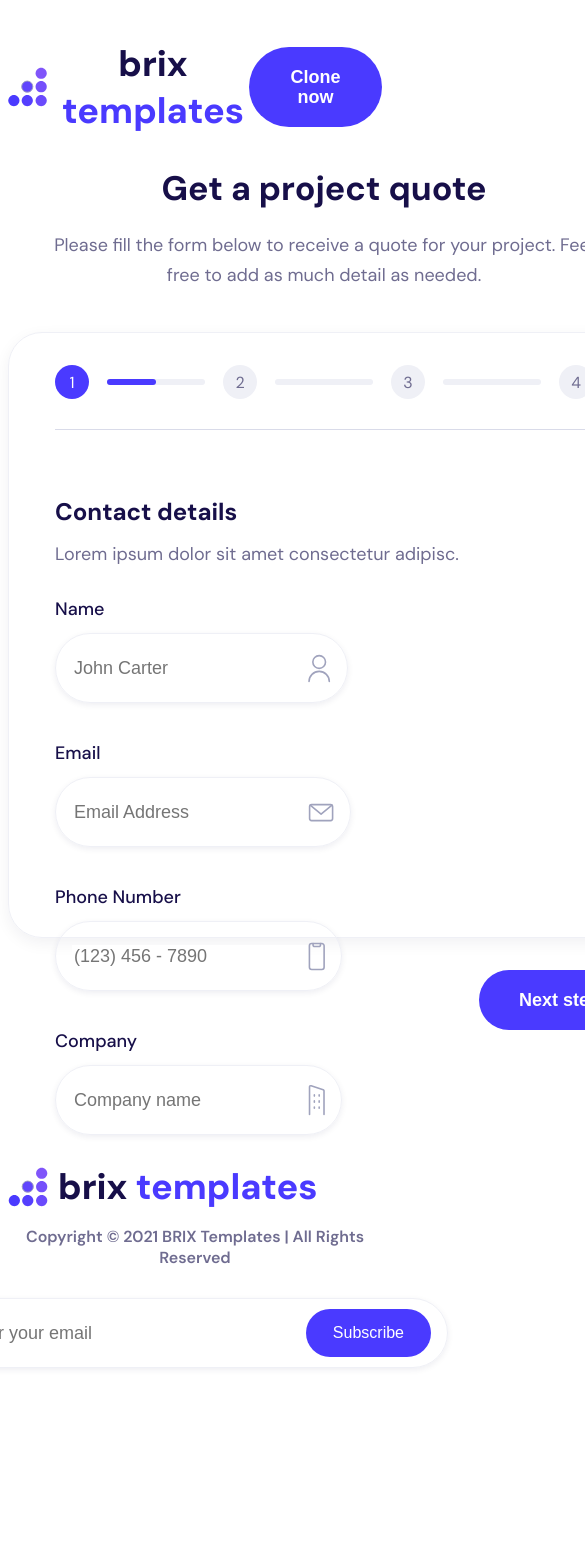
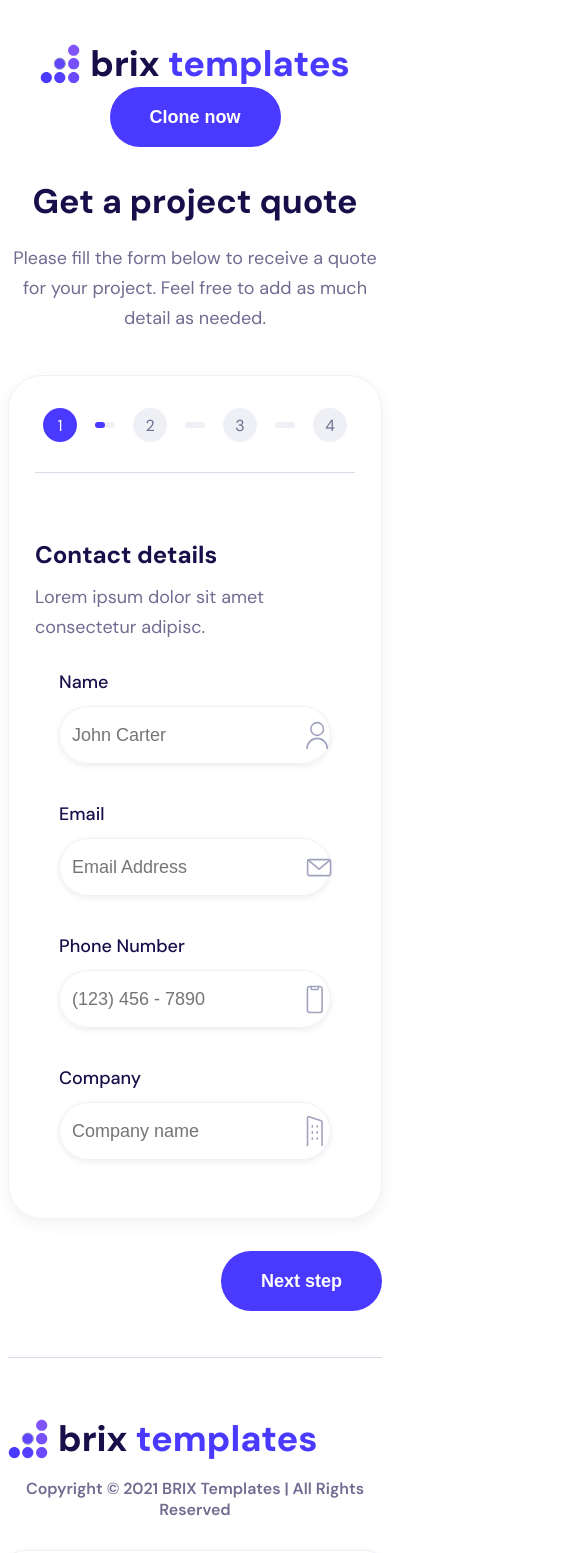
Before and after one commit to Diana1888/Questionnaire-Form, a React (Vite) app: page / in a window 390 px wide. Shown: the top 1553 px of the page, 585 px wide, since content can reach past the window. Before the commit the page ends 1448 px from the top, so only its background shows below. Built offline with nearby package versions, Linux system fonts and the light colour scheme.

Commit message:
Add responsive style

```diff
--- a/src/App.jsx
+++ b/src/App.jsx
@@ -12,7 +12,7 @@ function App() {
     <FormProvider>
       <Multiform />
     </FormProvider>
-    {/* <div className="footer-line"></div> */}
+    <div className="footer-line"></div>
     <Footer/>
     </div>
   )
--- a/src/index.css
+++ b/src/index.css
@@ -28,7 +28,6 @@
 }
 
 .footer-line {
-  flex-grow: 1;
   border-bottom: #d9dbe9 solid 1px;
 }
 
@@ -346,9 +345,97 @@ input:focus {
   justify-self: center;
 }
 
-
 @media (max-width: 990px) {
-  .footer{
+  .footer {
     flex-direction: column;
   }
 }
+
+@media (max-width: 720px) {
+  .input-form {
+    padding: 8px 10px;
+  }
+
+  .checkbox {
+    width: 210px;
+  }
+}
+
+@media (max-width: 675px) {
+  .form {
+    height: 750px;
+  }
+  .form-blocks {
+    flex-direction: column;
+  }
+
+  .final-step {
+    padding: 120px 60px 0px;
+  }
+
+  .multiform {
+    margin-bottom: 46px;
+  }
+
+  .input-form {
+    width: 400px;
+  }
+
+  .progress-line-container {
+    width: 50px;
+  }
+
+  .radio {
+    padding: 36px 0 36px 22px;
+  }
+}
+
+@media (max-width: 540px) {
+  .input-form {
+    width: 300px;
+  }
+
+  .input-footer {
+    min-width: 272px;
+  }
+
+  .form {
+    padding: 32px 26px 60px;
+  }
+}
+
+@media (max-width: 480px) {
+  .header {
+    flex-direction: column;
+  }
+
+  .input-form {
+    width: 250px;
+  }
+
+  .input-footer {
+    min-width: 100%;
+  }
+  .progress-line-container {
+    width: 20px;
+  }
+  .final-step {
+    padding: 60px 60px 0px;
+  }
+}
+
+@media (max-width: 340px) {
+  .form {
+    padding: 32px 16px 60px;
+  }
+  .progress-line-container {
+    width: 10px;
+  }
+  .input-footer {
+    flex-direction: column;
+    min-width: 200px;
+  }
+  .footer-btn {
+    margin-top: 40px;
+  }
+}
```
